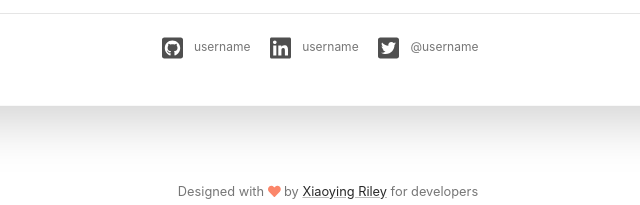
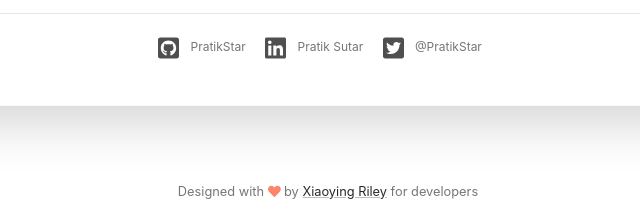
Before and after one commit to PratikStar/PratikStar.github.io, a plain HTML site: page index.html in a window 1280 px wide. Shown: the part 1890-2095 px from the top of the page, 312-952 px from the left. Drawn offline with Linux system fonts and the light colour scheme.

```diff
--- a/index.html
+++ b/index.html
@@ -444,23 +444,23 @@
                     <ul class="resume-social-list list-inline mx-auto mb-0 d-inline-block text-muted">
 
                         <li class="list-inline-item mb-lg-0 mr-3">
-                            <a class="resume-link" href="//github.com/username" target="_blank">
+                            <a class="resume-link" href="//github.com/PratikStar" target="_blank">
                                 <i class="fab fa-github-square fa-2x mr-2" data-fa-transform="down-4"></i>
-                                <span class="d-none d-lg-inline-block text-muted">username</span>
+                                <span class="d-none d-lg-inline-block text-muted">PratikStar</span>
                             </a>
                         </li>
 
                         <li class="list-inline-item mb-lg-0 mr-3">
-                            <a class="resume-link" href="//linkedin.com/in/username" target="_blank">
+                            <a class="resume-link" href="//linkedin.com/in/pratiksutar/" target="_blank">
                                 <i class="fab fa-linkedin fa-2x mr-2" data-fa-transform="down-4"></i>
-                                <span class="d-none d-lg-inline-block text-muted">username</span>
+                                <span class="d-none d-lg-inline-block text-muted">Pratik Sutar</span>
                             </a>
                         </li>
 
                         <li class="list-inline-item mb-lg-0 mr-3">
-                            <a class="resume-link" href="//twitter.com/username" target="_blank">
+                            <a class="resume-link" href="//twitter.com/PratikStar" target="_blank">
                                 <i class="fab fa-twitter-square fa-2x mr-2" data-fa-transform="down-4"></i>
-                                <span class="d-none d-lg-inline-block text-muted">@username</span>
+                                <span class="d-none d-lg-inline-block text-muted">@PratikStar</span>
                             </a>
                         </li>
 
```
